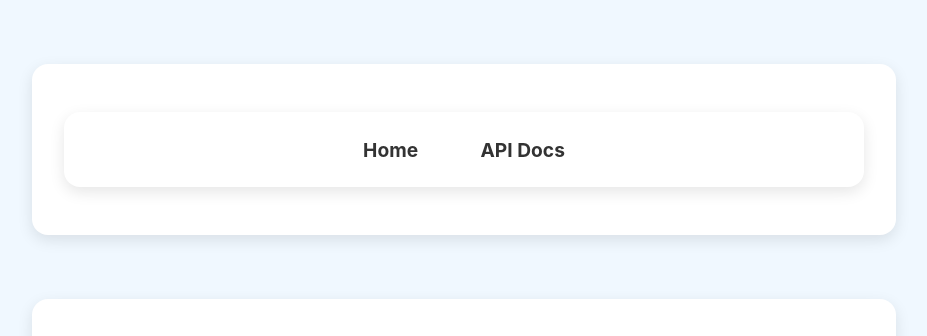
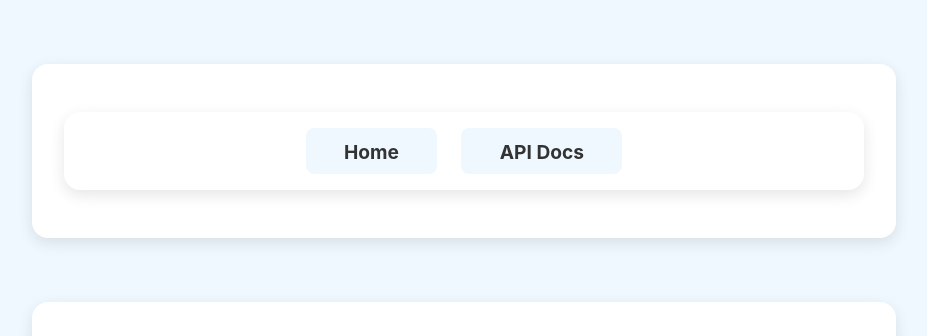
Before and after one commit to miniblackTW/bedtwLServerSite, a plain HTML site: page index.html in a window 1280 px wide. Shown: the top 336 px of the page, without its empty margins (176-1103 px from the left). Drawn offline with Linux system fonts and the light colour scheme.

Commit message:
update css

```diff
--- a/css/main.css
+++ b/css/main.css
@@ -66,7 +66,22 @@ p {
 .server-ip {
     margin: 2em 0;
 }
+.nav-button {
+    display: inline-block;
+    background-color: #f0f8ff;
+    color: white;
+    font-size: 1em;
+    padding: 0.7em 1.2em;
+    border: none;
+    border-radius: 0.5em;
+    cursor: pointer;
+    transition: transform 0.2s ease, background-color 0.3s ease;
+}
 
+.nav-button:hover {
+    transform: translateY(-10px);
+    box-shadow: 0 6px 15px rgba(0, 0, 0, 0.2);
+}
 .copy-btn {
     display: inline-block;
     background-color: #007BFF;
--- a/index.html
+++ b/index.html
@@ -10,8 +10,8 @@
 <body>
     <div class="container">
         <div class="navbar">
-            <a href="/">Home</a>
-            <a href="https://bedtwL.com/api-docs.html">API Docs</a>
+           <div class="nav-button"><a href="/">Home</a></div>
+           <div class="nav-button"><a href="https://bedtwL.com/api-docs.html">API Docs</a></div>
         </div>
     </div>
     <div class="container">
```
Also changed, not shown: api-docs.html (+2 -2 lines).
